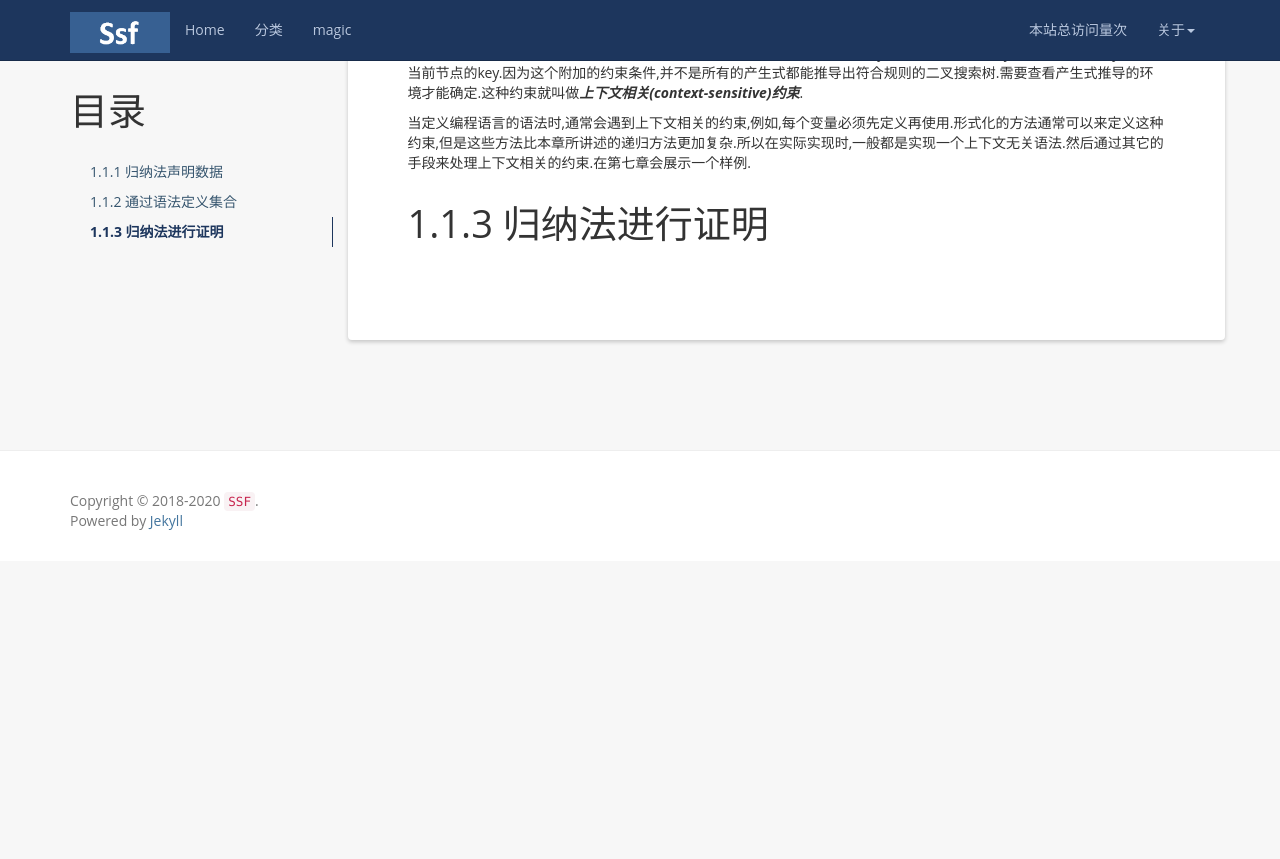
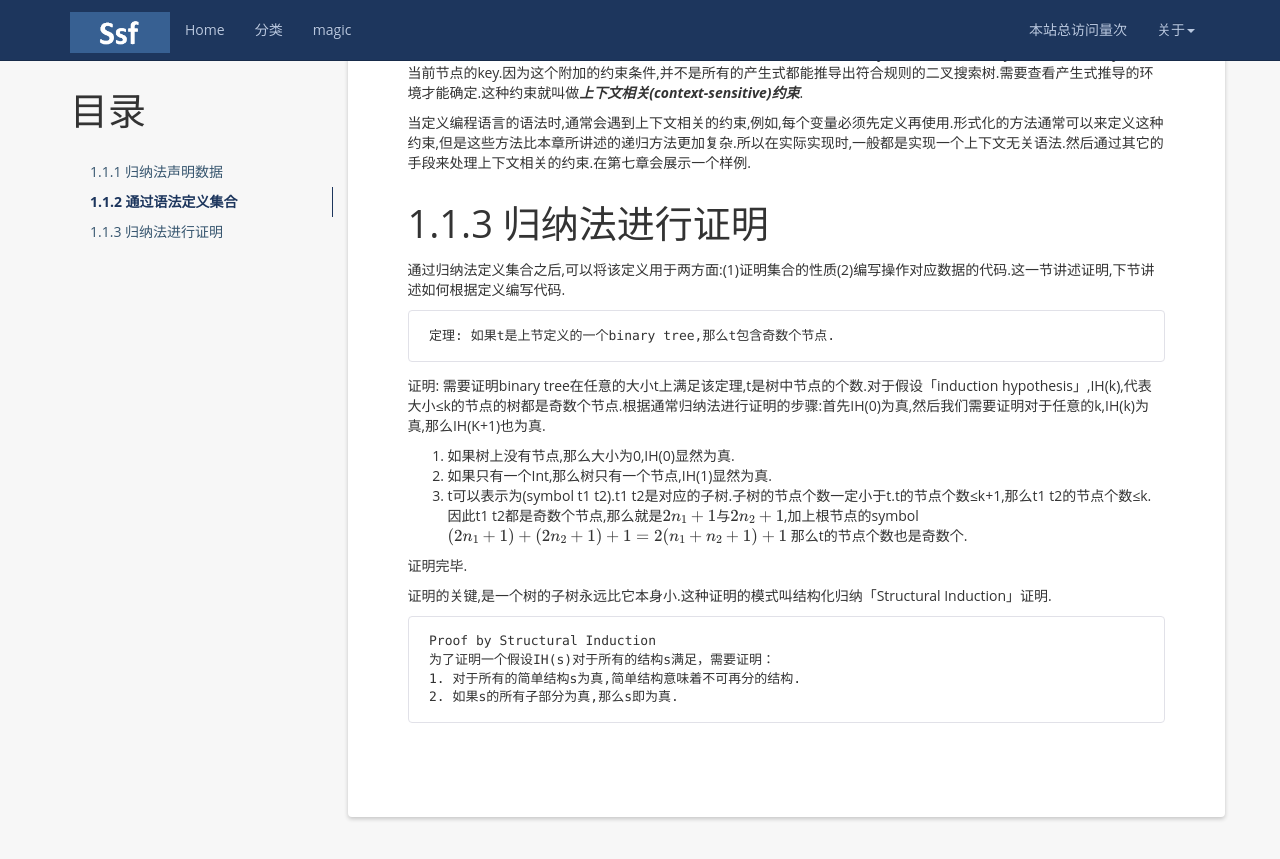
Before and after one commit to waanan/waanan.github.io, a Jekyll site: the page built from _posts/2020-06-24-eopl-c1_1.md, in a window 1280 px wide and 900 px high, scrolled down 4923 px. Shown: the top 859 px of the window. Built offline with Jekyll 4.4.1, drawn with Linux system fonts in a browser that asks for light colours; nearby versions of some CDN libraries; formulas are drawn with MathJax 3; comment, search, counter and statistics services are not loaded; before the commit the page ends 5484 px from its top, so only the background shows below that.

Commit message:
Update 2020-06-24-eopl-c1_1.md

````diff
--- a/_posts/2020-06-24-eopl-c1_1.md
+++ b/_posts/2020-06-24-eopl-c1_1.md
@@ -268,3 +268,28 @@
 
 1.1.3 归纳法进行证明			{#Induction}
 ====================================
+
+通过归纳法定义集合之后,可以将该定义用于两方面:(1)证明集合的性质(2)编写操作对应数据的代码.这一节讲述证明,下节讲述如何根据定义编写代码.
+
+```
+定理: 如果t是上节定义的一个binary tree,那么t包含奇数个节点.
+```
+
+证明: 需要证明binary tree在任意的大小t上满足该定理,t是树中节点的个数.对于假设「induction hypothesis」,IH(k),代表大小≤k的节点的树都是奇数个节点.根据通常归纳法进行证明的步骤:首先IH(0)为真,然后我们需要证明对于任意的k,IH(k)为真,那么IH(K+1)也为真.
+
+1. 如果树上没有节点,那么大小为0,IH(0)显然为真.
+2. 如果只有一个Int,那么树只有一个节点,IH(1)显然为真.
+3. t可以表示为(symbol t1 t2).t1 t2是对应的子树.子树的节点个数一定小于t.t的节点个数≤k+1,那么t1 t2的节点个数≤k.因此t1 t2都是奇数个节点,那么就是$$2n_1 + 1$$与$$2n_2 + 1$$,加上根节点的symbol
+$$(2n_1 + 1) + (2n_2 + 1) + 1 = 2(n_1 + n_2 + 1) + 1$$
+那么t的节点个数也是奇数个.
+
+证明完毕.
+
+证明的关键,是一个树的子树永远比它本身小.这种证明的模式叫结构化归纳「Structural Induction」证明.
+
+```
+Proof by Structural Induction
+为了证明一个假设IH(s)对于所有的结构s满足，需要证明：
+1. 对于所有的简单结构s为真,简单结构意味着不可再分的结构.
+2. 如果s的所有子部分为真,那么s即为真.
+```
````
